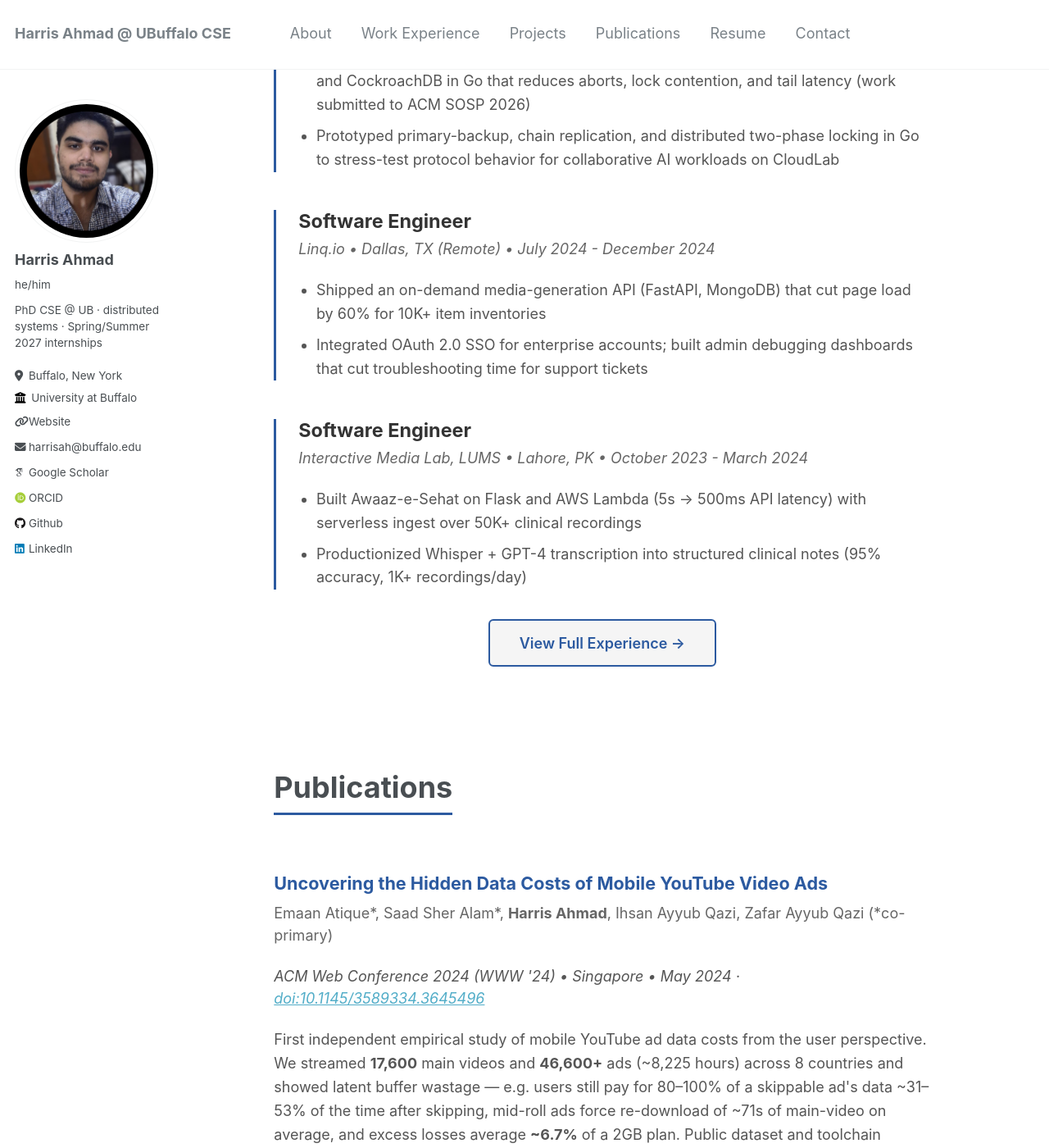
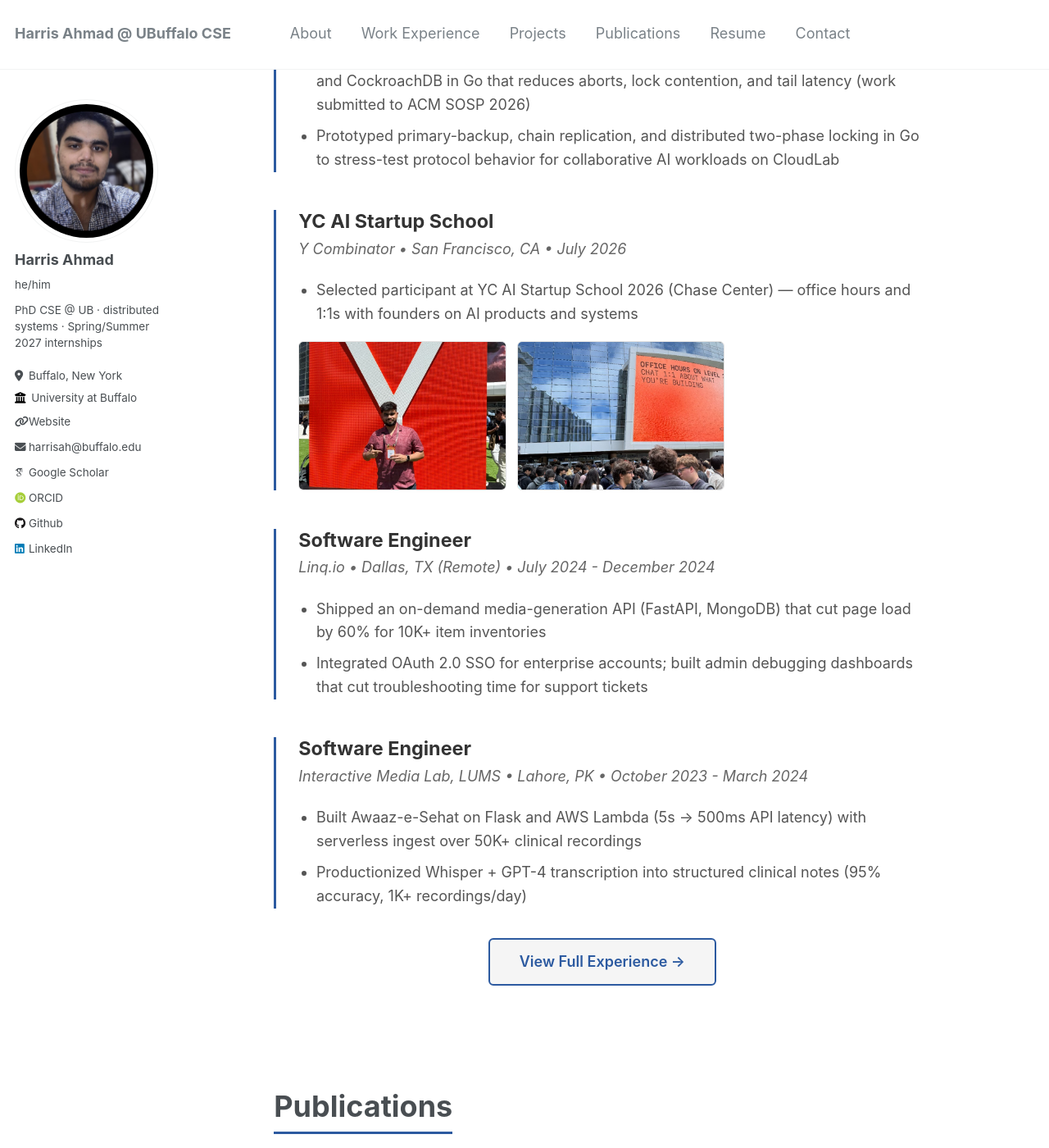
Before and after one commit to harris-ahmad/harris-ahmad.github.io, a Jekyll site: the page built from _pages/about.md, in a window 1280 px wide and 1400 px high, scrolled down 3902 px. Shown: the whole window at 82% size. Built offline with Jekyll 4.4.1, drawn with Linux system fonts in a browser that asks for light colours; some web fonts are replaced.

Commit message:
changed homepage and work experience along with photos

```diff
--- a/_pages/about.md
+++ b/_pages/about.md
@@ -130,6 +130,22 @@
   </div>
 
   <div class="experience-item">
+    <h3>YC AI Startup School</h3>
+    <p class="experience-meta">Y Combinator • San Francisco, CA • July 2026</p>
+    <ul>
+      <li>Selected participant at YC AI Startup School 2026 (Chase Center) — office hours and 1:1s with founders on AI products and systems</li>
+    </ul>
+    <div class="photo-gallery">
+      <a href="/images/yc-ai-startup-school-2026/yc-badge.jpg" target="_blank" rel="noopener">
+        <img src="/images/yc-ai-startup-school-2026/yc-badge.jpg" alt="At Y Combinator AI Startup School 2026">
+      </a>
+      <a href="/images/yc-ai-startup-school-2026/chase-center.jpg" target="_blank" rel="noopener">
+        <img src="/images/yc-ai-startup-school-2026/chase-center.jpg" alt="Chase Center during YC AI Startup School 2026">
+      </a>
+    </div>
+  </div>
+
+  <div class="experience-item">
     <h3>Software Engineer</h3>
     <p class="experience-meta">Linq.io • Dallas, TX (Remote) • July 2024 - December 2024</p>
     <ul>
--- a/_sass/_homepage.scss
+++ b/_sass/_homepage.scss
@@ -240,6 +240,33 @@
   margin-bottom: 0.5rem;
 }
 
+.photo-gallery {
+  display: grid;
+  grid-template-columns: 1fr 1fr;
+  gap: 0.75rem;
+  margin-top: 1rem;
+  max-width: 520px;
+
+  a {
+    display: block;
+    overflow: hidden;
+    border-radius: 6px;
+    border: 1px solid #e0e0e0;
+    line-height: 0;
+  }
+
+  img {
+    width: 100%;
+    height: 180px;
+    object-fit: cover;
+    transition: transform 0.25s ease;
+  }
+
+  a:hover img {
+    transform: scale(1.03);
+  }
+}
+
 @media (max-width: 768px) {
   .hero-section {
     h1 {
@@ -250,4 +277,13 @@
       font-size: 1.1rem;
     }
   }
+
+  .photo-gallery {
+    grid-template-columns: 1fr;
+    max-width: 100%;
+
+    img {
+      height: 220px;
+    }
+  }
 }
```
Also changed, not shown: _pages/work-experience.md (+23 -1 lines), images/yc-ai-startup-school-2026/chase-center.jpg (added), images/yc-ai-startup-school-2026/yc-badge.jpg (added).
